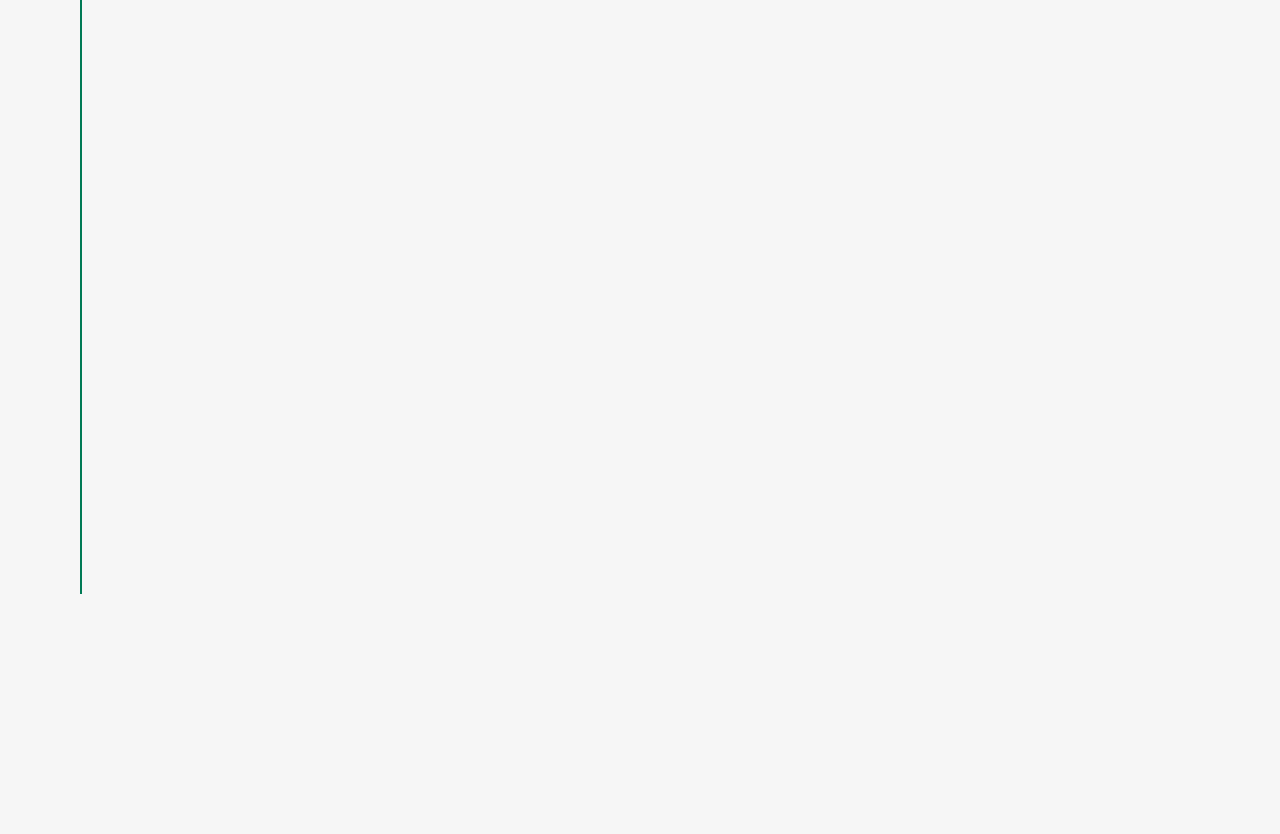
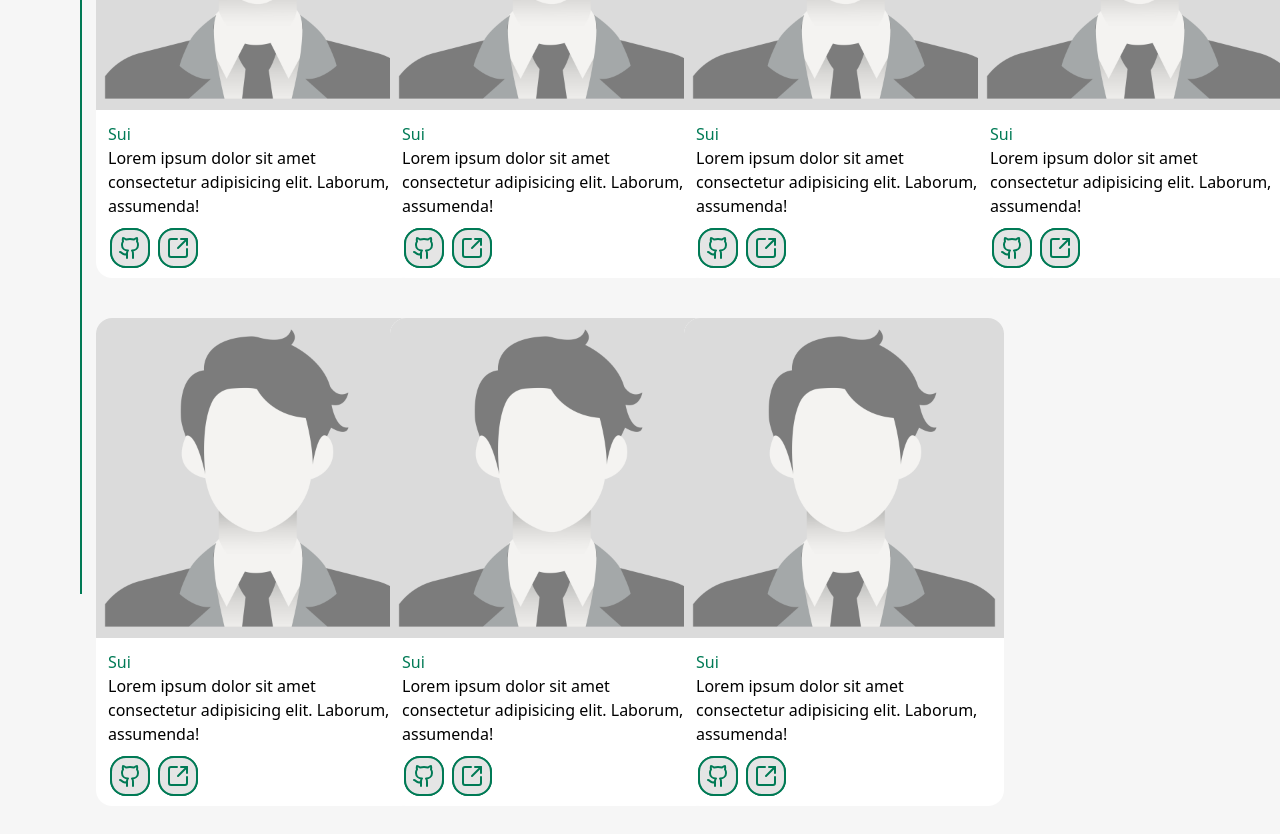
Before and after one commit to Unalome7431/personal-portfolio, a React (Vite) app: page / in a window 1280 px wide. Shown: the part 3502-4336 px from the top of the page. Before the commit the page ends 4096 px from the top, so only its background shows below. Built offline with nearby package versions, Linux system fonts and the light colour scheme.

Commit message:
added work nav

```diff
--- /dev/null
+++ b/src/components/WorkCard.jsx
@@ -0,0 +1,30 @@
+import IconButton from "./IconButton"
+import { SquareArrowOutUpRight, Github } from "lucide-react"
+import ProfileImage from '../assets/profile-placeholder.jpg'
+import { useState } from "react"
+
+function WorkCard({ title, desc, onGithubClick, onLinkClick, imgSrc }) {
+  const [isHover, setIsHover] = useState(false)
+
+  return (
+    <div onMouseEnter={() => {setIsHover(true)}} onMouseLeave={() => {setIsHover(false)}} className="relative w-80 bg-white rounded-2xl mb-10">
+      <div className="overflow-hidden rounded-tl-2xl rounded-tr-2xl">
+        <img className={`${isHover ? 'scale-105' : ''} transition-all duration-300 ease-in-out`} src={ProfileImage} alt="" />
+      </div>
+
+      <div className="p-3 flex flex-col gap-2">
+        <div>
+          <h3 className="font-medium text-emerald-700">{title}</h3>
+          <p>{desc}</p>
+        </div>
+
+        <div className="flex gap-2">
+          <IconButton Icon={Github} onClickFunction={onGithubClick} />
+          <IconButton Icon={SquareArrowOutUpRight} onClickFunction={onLinkClick} />
+        </div>
+      </div>
+    </div>
+  )
+}
+
+export default WorkCard
--- a/src/navigation/Work.jsx
+++ b/src/navigation/Work.jsx
@@ -1,8 +1,20 @@
+import WorkCard from "../components/WorkCard"
+
 function Work() {
 
   return (
     <div className="h-fit bg-[#F6F6F6] pl-2 pr-2">
-      <p className="text-neutral-500 text-xl ml-22 mb-5 pt-10">{"<Work />"}</p>
+      <p className="text-neutral-500 text-xl ml-22 mb-5 pt-50">{"<Work />"}</p>
+
+      <div className="ml-22 grid grid-cols-4">
+        <WorkCard title={"Sui"} desc={"Lorem ipsum dolor sit amet consectetur adipisicing elit. Laborum, assumenda!"} />
+        <WorkCard title={"Sui"} desc={"Lorem ipsum dolor sit amet consectetur adipisicing elit. Laborum, assumenda!"} />
+        <WorkCard title={"Sui"} desc={"Lorem ipsum dolor sit amet consectetur adipisicing elit. Laborum, assumenda!"} />
+        <WorkCard title={"Sui"} desc={"Lorem ipsum dolor sit amet consectetur adipisicing elit. Laborum, assumenda!"} />
+        <WorkCard title={"Sui"} desc={"Lorem ipsum dolor sit amet consectetur adipisicing elit. Laborum, assumenda!"} />
+        <WorkCard title={"Sui"} desc={"Lorem ipsum dolor sit amet consectetur adipisicing elit. Laborum, assumenda!"} />
+        <WorkCard title={"Sui"} desc={"Lorem ipsum dolor sit amet consectetur adipisicing elit. Laborum, assumenda!"} />
+      </div>
     </div>
   )
 }
```
